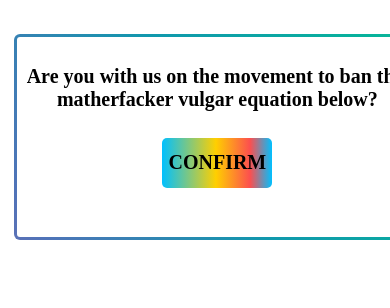
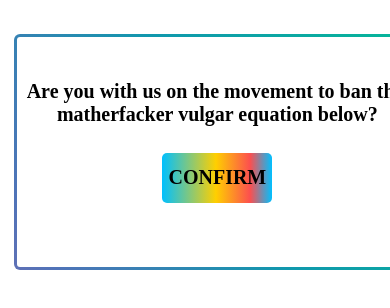
Before and after one commit to yasin-ai/vote-it.github.io, a plain HTML site: page index.html in a window 390 px wide. Shown: the part 98-406 px from the top of the page. Drawn offline with nearby package versions, Linux system fonts and the light colour scheme; a script that the page names is missing.

Commit message:
Update style.css

```diff
--- a/style.css
+++ b/style.css
@@ -3,12 +3,6 @@
   height: 600px;
   margin-left: auto;
   margin-right: auto;
-}
-@media only screen and (max-width: 600px) {
-  .graph {
-    height: 800px;
-    margin-bottom: 60px;
-  }
 }
 img.desmosicon {
   width: 40px;
@@ -29,7 +23,7 @@ h1{
   justify-content: center;
   flex-direction: column;
   width: 400px;
-  height: 200px;
+  height: 230px;
   color: rgb(0, 0, 0);
   font-family: 'Raleway';
   text-align: center;
```
